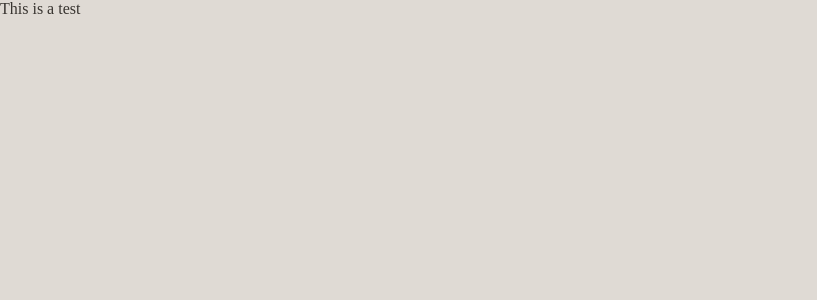
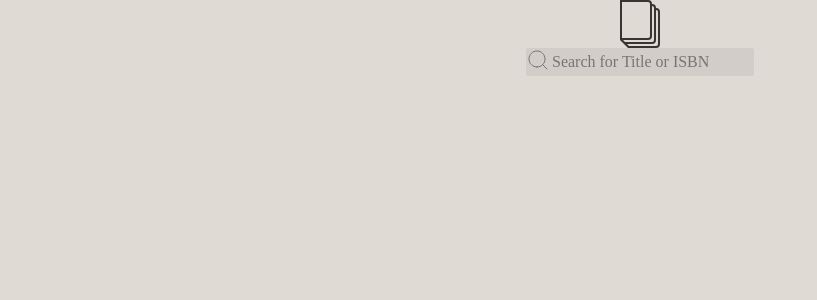
Before and after one commit to MarkHalls/learnoer-web, a React app: page / in a window 1280 px wide. Shown: the top 300 px of the page, without its empty margins (0-817 px from the left). Built offline with nearby package versions, Linux system fonts and the light colour scheme; the HTML template or start-up script is replaced by a standard one.

Commit message:
Add home route

```diff
--- a/src/App.js
+++ b/src/App.js
@@ -1,9 +1,11 @@
 import React from "react";
-import { Route } from "react-router-dom";
+import { Route, Switch } from "react-router-dom";
 import { Provider } from "react-redux";
 import { applyMiddleware, createStore } from "redux";
 import { composeWithDevTools } from "redux-devtools-extension";
 import thunk from "redux-thunk";
+
+import HomePage from "./components/organisms/HomePage";
 
 import reducer from "./reducers";
 
@@ -13,7 +15,11 @@ function App() {
   return (
     <div className="App">
       <Provider store={store}>
-        <div>This is a test</div>
+        <Switch>
+          <Route path="/">
+            <HomePage />
+          </Route>
+        </Switch>
       </Provider>
     </div>
   );
```
